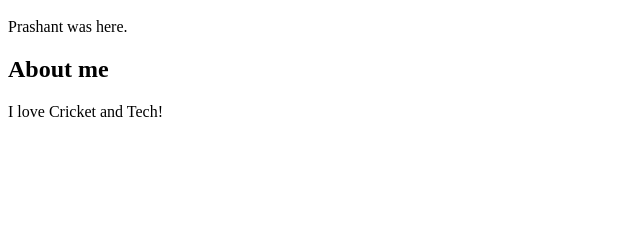
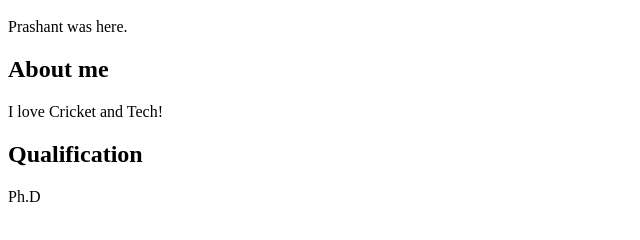
Before and after one commit to UnpredictablePrashant/jenkinsSample, a plain HTML site: page index.html in a window 1280 px wide. Shown: the part 48-288 px from the top of the page, without its empty margins (0-640 px from the left). Drawn offline with Linux system fonts and the light colour scheme.

Commit message:
Update index.html

```diff
--- a/index.html
+++ b/index.html
@@ -5,3 +5,6 @@
 
 <h2>About me</h2>
 <p>I love Cricket and Tech!</p>
+
+<h2>Qualification</h2>
+<p>Ph.D</p>
```
